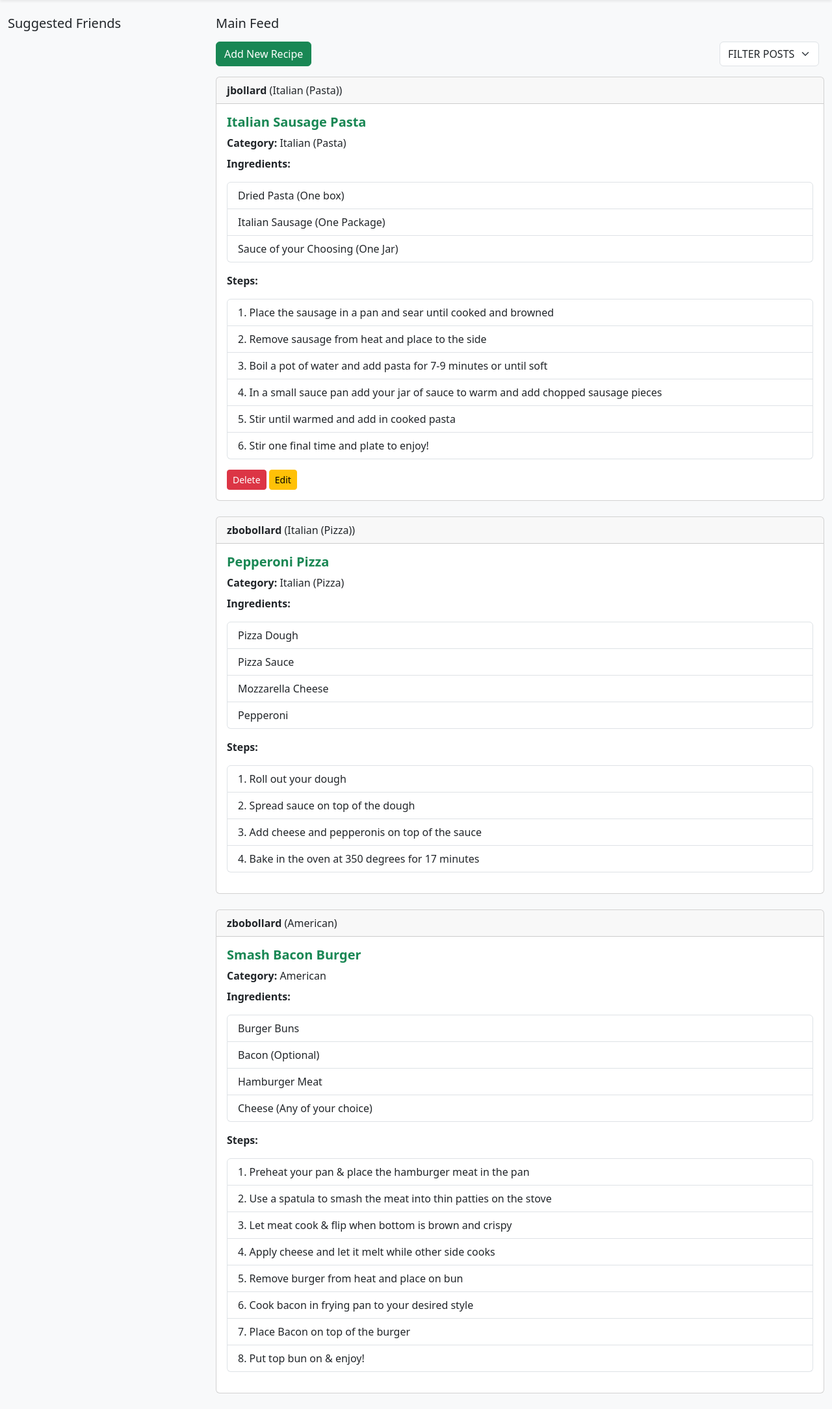
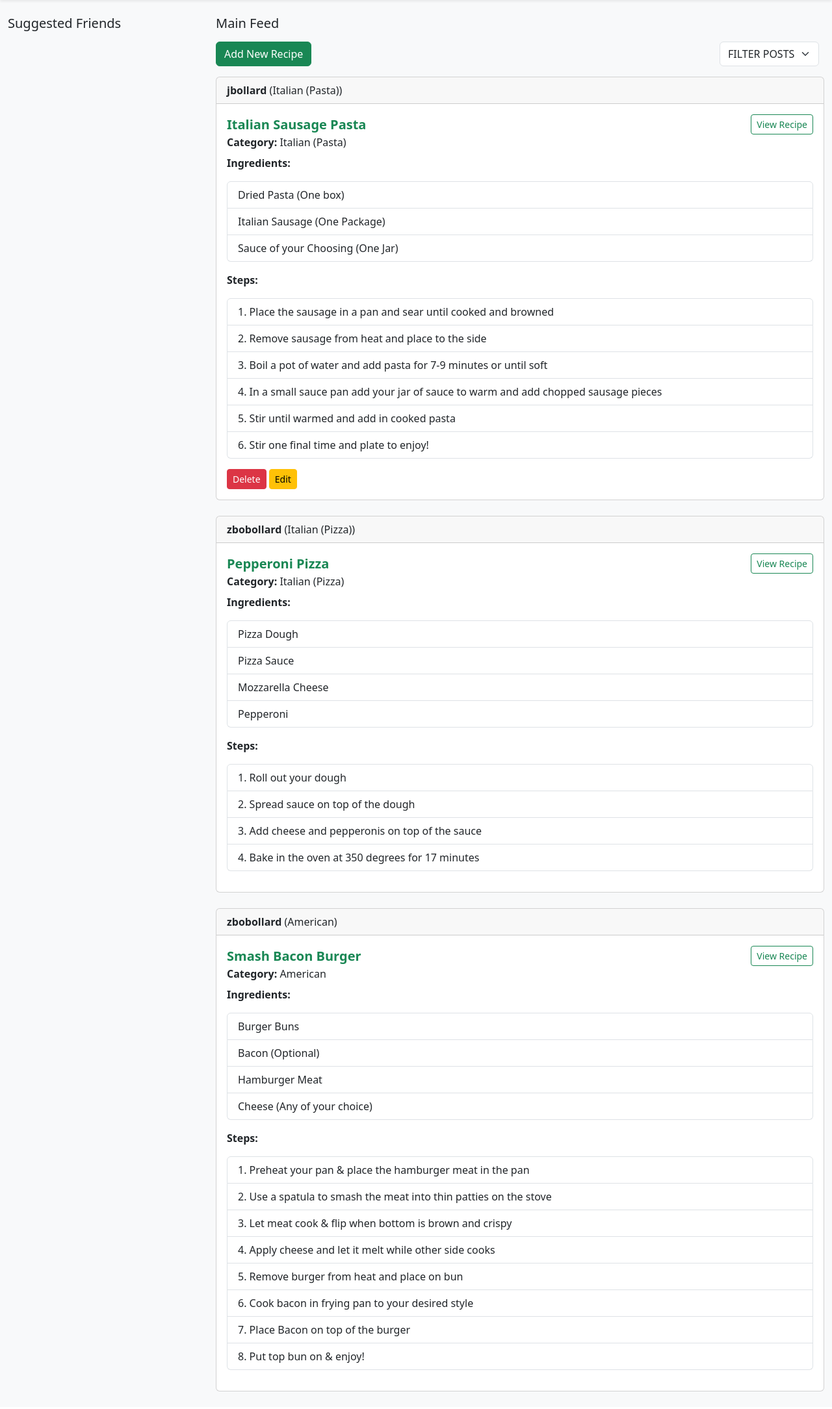
Before and after one commit to IWU-CS253/TableTalk, a Flask app: page /show_feed in a window 1280 px wide. Shown: the part 52-2221 px from the top of the page at 65% size. After the commit the page ends 2194 px from the top, so only its background shows below. Run offline with Flask 3, Linux system fonts and the light colour scheme; a user stored in the database is signed in; data comes from the database, SQL or seed files in the repository.

Commit message:
enable click into recipe

```diff
--- a/app.py
+++ b/app.py
@@ -141,10 +141,6 @@ def show_profile():
         print_flashes()
         return redirect(url_for('show_feed'))
 
-@app.route('/recipe', methods=['POST'])
-def show_recipe_card():
-    return render_template('recipe_card.html')
-
 
 @app.route('/submit_recipe', methods=['POST'])
 def submit_recipe():
@@ -220,6 +216,22 @@ def edit_post():
     db.commit()
     return redirect(url_for('show_feed'))
 
+
+@app.route('/view_recipe/<int:recipe_id>', methods=['GET', 'POST'])
+def view_recipe(recipe_id):
+    db = get_db()
+    recipe = db.execute('SELECT * FROM posts WHERE id = ?',
+                        (recipe_id,)).fetchone()
+
+    # if an error occours and the recipe no longer occours but somehow was still on the feed
+    if recipe is None:
+        flash("Recipe not found", "error")
+        return redirect(url_for('show_feed'))
+
+    # open the recipe_card.html file
+    return render_template('recipe_card.html', recipe=recipe)
+
+
 @app.route('/logout', methods=['GET', 'POST'])
 def logout():
     session['username'] = None
--- a/templates/cart.html
+++ b/templates/cart.html
@@ -5,7 +5,7 @@
 
 <div class="bg-light p-4 rounded shadow-sm">
 
-    <! Fot loop for each recipe the user has saved in their account>
+    <! For loop for each recipe the user has saved in their account>
     {% for section in grocery_sections %}
     <div class="mb-4">
         <! names to be edited depending on what other developers used on their database setup>
--- a/templates/main_feed.html
+++ b/templates/main_feed.html
@@ -42,8 +42,13 @@
         <div class="card-header">
           <strong>{{ post.username }}</strong> ({{ post.category }})
         </div>
+
         <div class="card-body">
-          <h5 class="card-title text-success fw-bold">{{ post.title }}</h5>
+          <! Div with a button to the right side so the user can click and see the recipe more fully>
+          <div class="d-flex justify-content-between align-items-center">
+              <h5 class="card-title text-success fw-bold mb-0">{{ post.title }}</h5>
+              <a href="{{ url_for('view_recipe', recipe_id=post.id) }}" class="btn btn-outline-success btn-sm">View Recipe</a>
+          </div>
           <div class="mb-2"><strong>Category:</strong> {{ post.category }}</div>
 
           <! Display all the Ingredients>
@@ -64,13 +69,15 @@
 
           <! Enable edit and delete buttons IF AND ONLY IF the user logged in owns that post>
           {% if post.username == session['username'] %}
+
+          <! This keeps the optional edit and delete buttons outside the clickable wrapper section to open recipe_card.html>
           <div class="mt-2">
               <! Delete Button>
             <form method="POST" action="{{ url_for('delete_post', post_id=post.id) }}" style="display:inline;">
               <button type="submit" class="btn btn-danger btn-sm">Delete</button>
             </form>
 
-              <! Edit Button>
+            <! Edit Button>
             <button type="button"
                     class="btn btn-warning btn-sm"
                     data-bs-toggle="modal"
```
